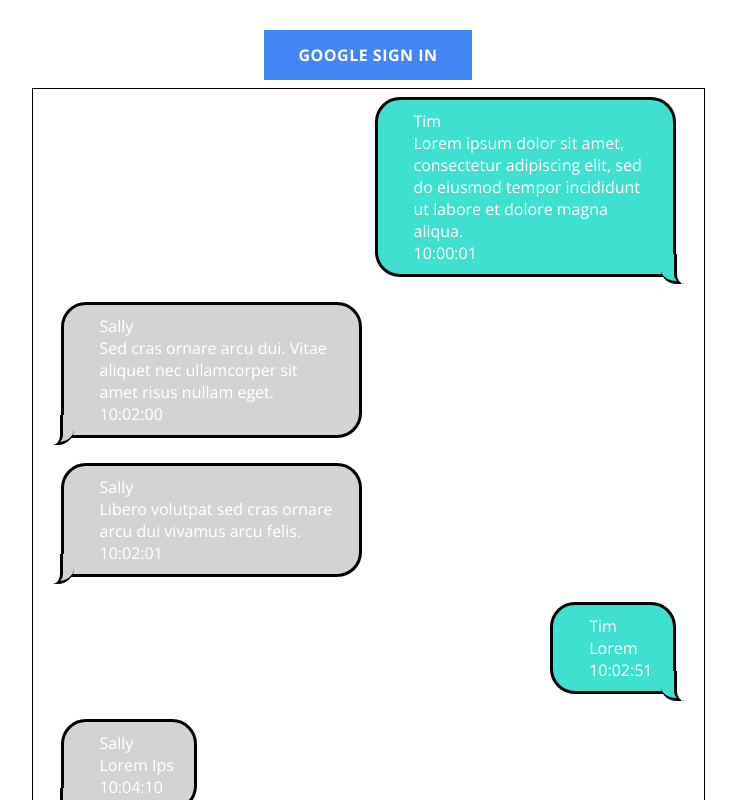
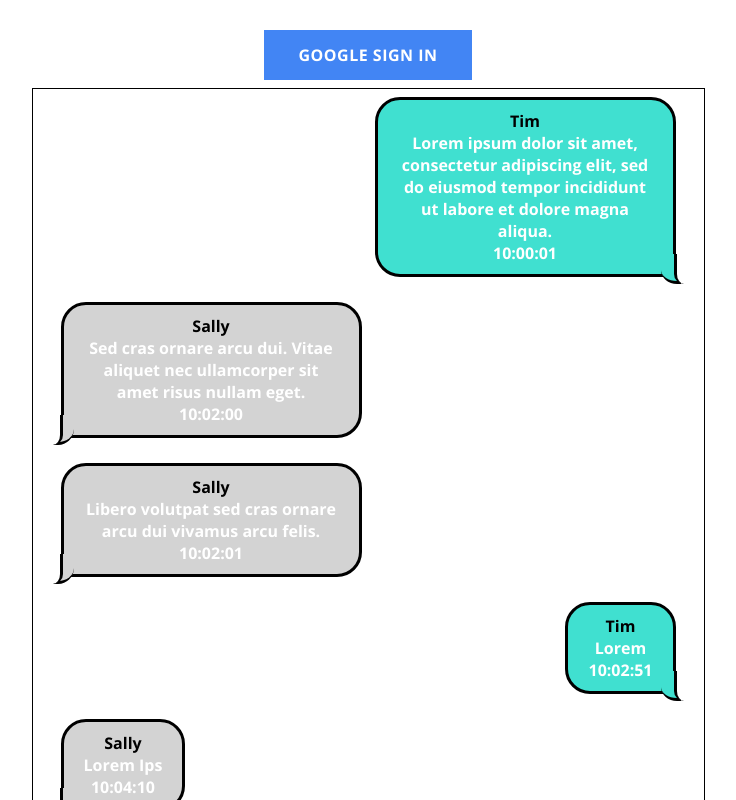
Before and after one commit to timDeHof/react-chat-room, a React (Create React App) app: page / in a window 1280 px wide. Shown: the top 800 px of the page, without its empty margins (272-1008 px from the left). Built offline with nearby package versions, Linux system fonts and the light colour scheme.

Commit message:
styled the username

```diff
--- a/src/components/message/message.component.jsx
+++ b/src/components/message/message.component.jsx
@@ -2,7 +2,7 @@ import React from "react";
 import Bubble, {
   BUBBLE_TYPES_CLASSES,
 } from "../chatbubble/chatbubble.component";
-import { MessageItem } from "./message.styles";
+import { MessageItem, UserName } from "./message.styles";
 const Message = ({ user, message, timestamp }) => {
   return (
     <Bubble
@@ -11,7 +11,7 @@ const Message = ({ user, message, timestamp }) => {
           ? BUBBLE_TYPES_CLASSES.sent
           : BUBBLE_TYPES_CLASSES.received
       }>
-      <MessageItem>{user}</MessageItem>
+      <UserName>{user}</UserName>
       <MessageItem>{message}</MessageItem>
       <MessageItem>{timestamp}</MessageItem>
     </Bubble>
--- a/src/components/message/message.styles.jsx
+++ b/src/components/message/message.styles.jsx
@@ -1,8 +1,17 @@
 import styled from "styled-components";
 
+export const UserName = styled.p`
+  font-size: 1rem;
+  font-family: "Open Sans", sans-serif;
+  font-weight: 700;
+  color: black;
+  margin: 0;
+`;
+
 export const MessageItem = styled.p`
-  text-align: left;
+  text-align: center;
   font-size: 1rem;
+  font-family: "Open Sans", sans-serif;
+  font-weight: 700;
   margin: 0;
-  margin-left: 1em;
 `;
```
